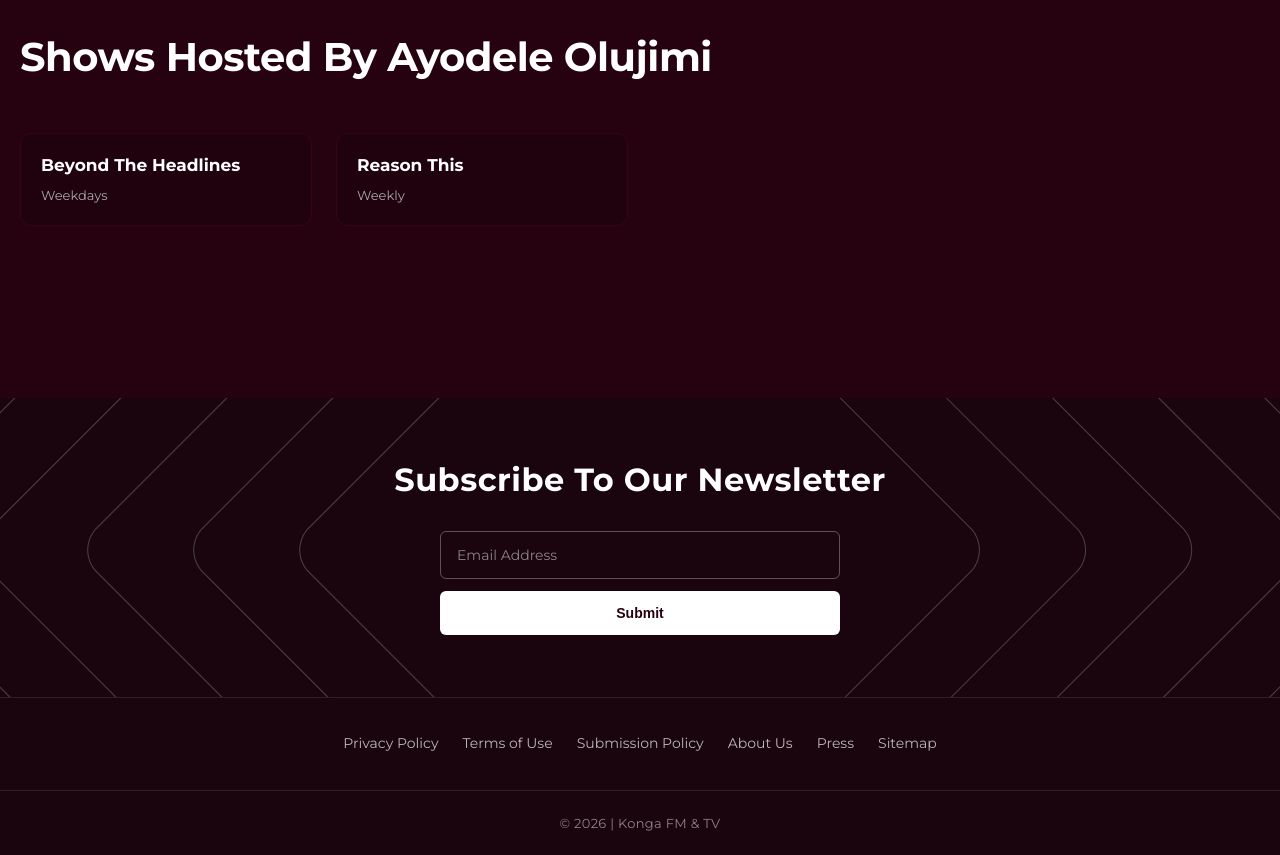
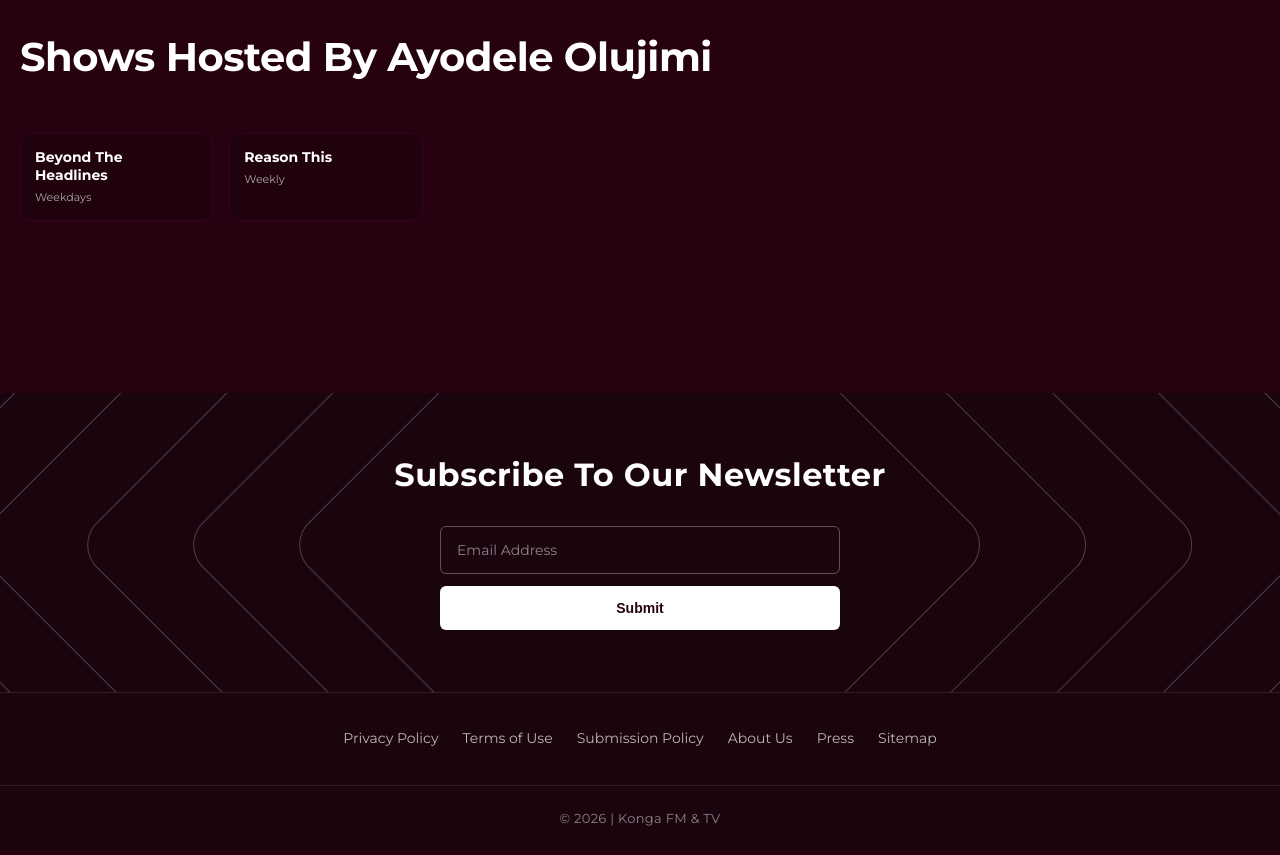
Before and after one commit to Dakolo14/kongafm, a Next.js app: page /talents/ayodele in a window 1280 px wide. Shown: the part 1100-1955 px from the top of the page. Built offline with nearby package versions, Linux system fonts and the light colour scheme.

Commit message:
Make talent show cards smaller - increase grid columns to 6, reduce padding and fonts

```diff
--- a/src/app/talents/[slug]/style.module.scss
+++ b/src/app/talents/[slug]/style.module.scss
@@ -420,8 +420,8 @@
 // ============================================
 .showsGrid {
   display: grid;
-  grid-template-columns: repeat(4, 1fr);
-  gap: 24px;
+  grid-template-columns: repeat(6, 1fr);
+  gap: 16px;
   overflow-x: auto;
   overflow-y: hidden;
   scroll-behavior: smooth;
@@ -536,10 +536,10 @@
 }
 
 .showInfo {
-  padding: 20px;
+  padding: 14px;
   display: flex;
   flex-direction: column;
-  gap: 8px;
+  gap: 6px;
 
   @media (max-width: 768px) {
     padding: 16px;
@@ -548,11 +548,11 @@
 }
 
 .showTitle {
-  font-size: 17px;
+  font-size: 14px;
   font-weight: 700;
   color: #fff;
   margin: 0;
-  line-height: 1.4;
+  line-height: 1.3;
 
   @media (max-width: 768px) {
     font-size: 15px;
@@ -560,10 +560,10 @@
 }
 
 .showSchedule {
-  font-size: 13px;
+  font-size: 11px;
   color: #a8a8a8;
   margin: 0;
-  line-height: 1.5;
+  line-height: 1.4;
 
   @media (max-width: 768px) {
     font-size: 12px;
```
